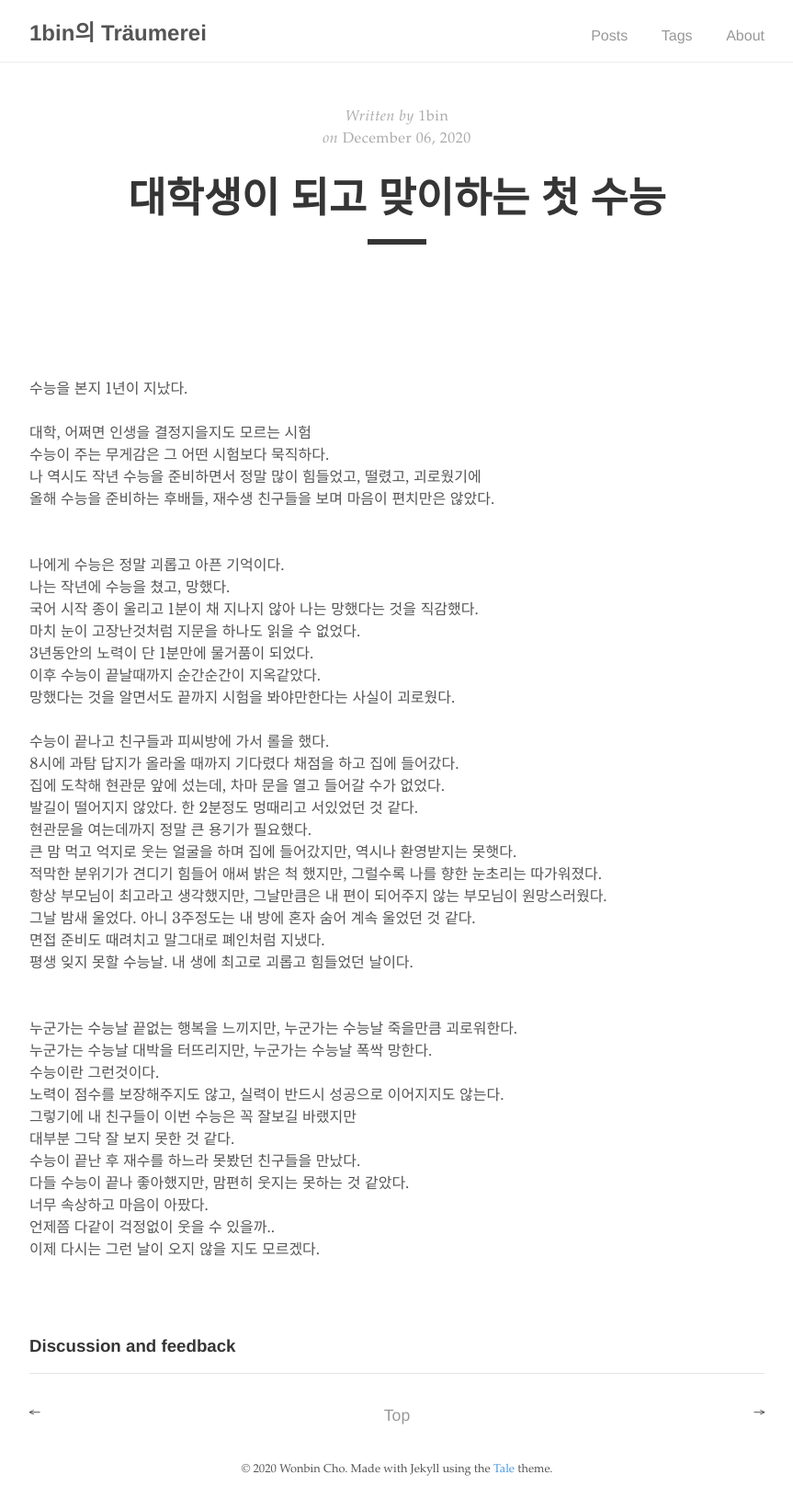
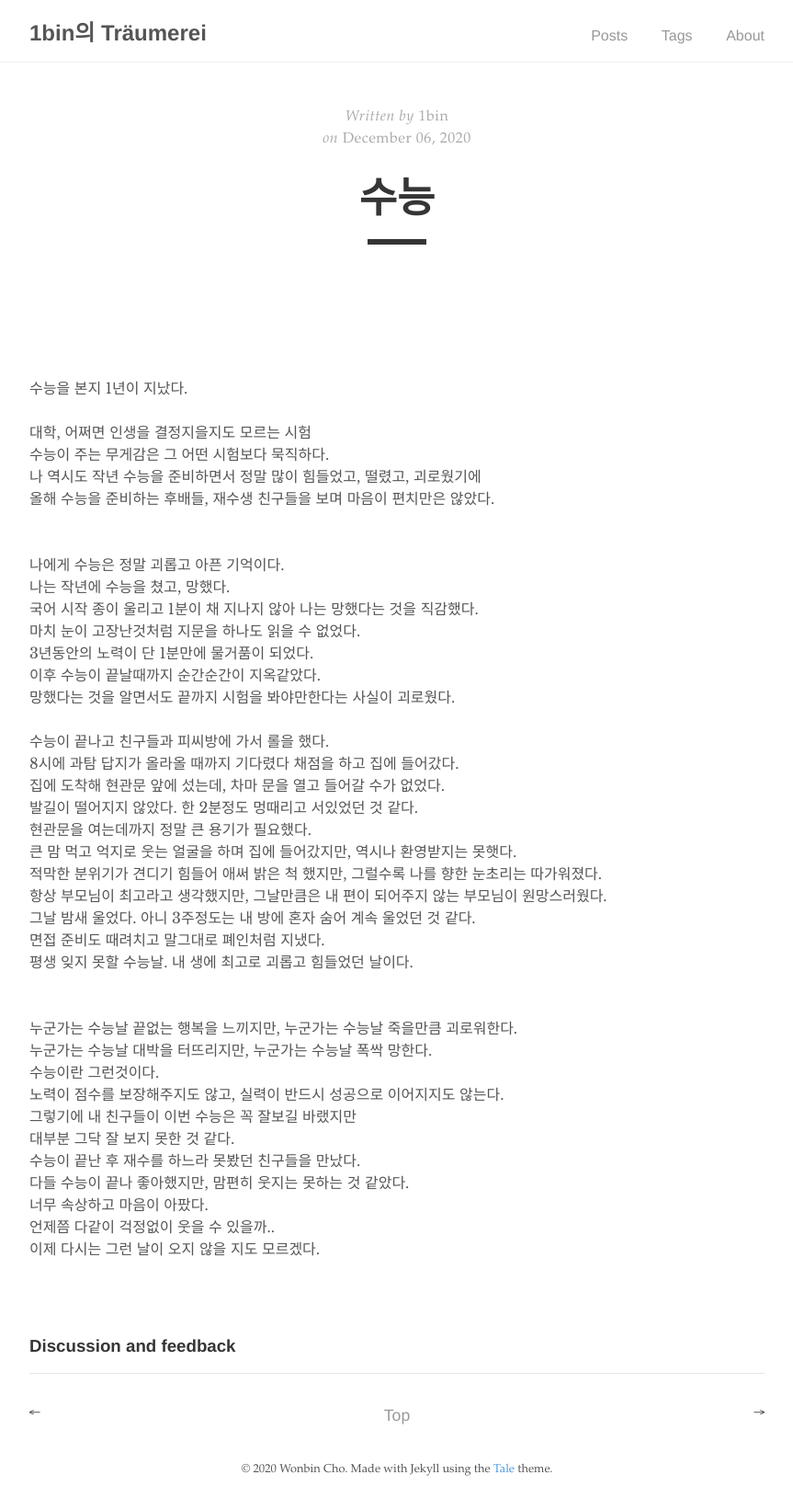
Before and after one commit to 1bin01/1bin01.github.io, a Jekyll site: the page built from _posts/2020-12-06-diary1.md, in a window 1280 px wide. Shown: the whole page at 92% size, without its empty margins (208-1071 px from the left). Built offline with Jekyll 4.4.1, drawn with Linux system fonts in a browser that asks for light colours; comment, search, counter and statistics services are not loaded.

Commit message:
Update 2020-12-06-diary1.md

```diff
--- a/_posts/2020-12-06-diary1.md
+++ b/_posts/2020-12-06-diary1.md
@@ -1,6 +1,6 @@
 ---
 layout: post
-title:  "대학생이 되고 맞이하는 첫 수능"
+title:  "수능"
 author: "1bin"
 comments: true
 tags: 일기
```
